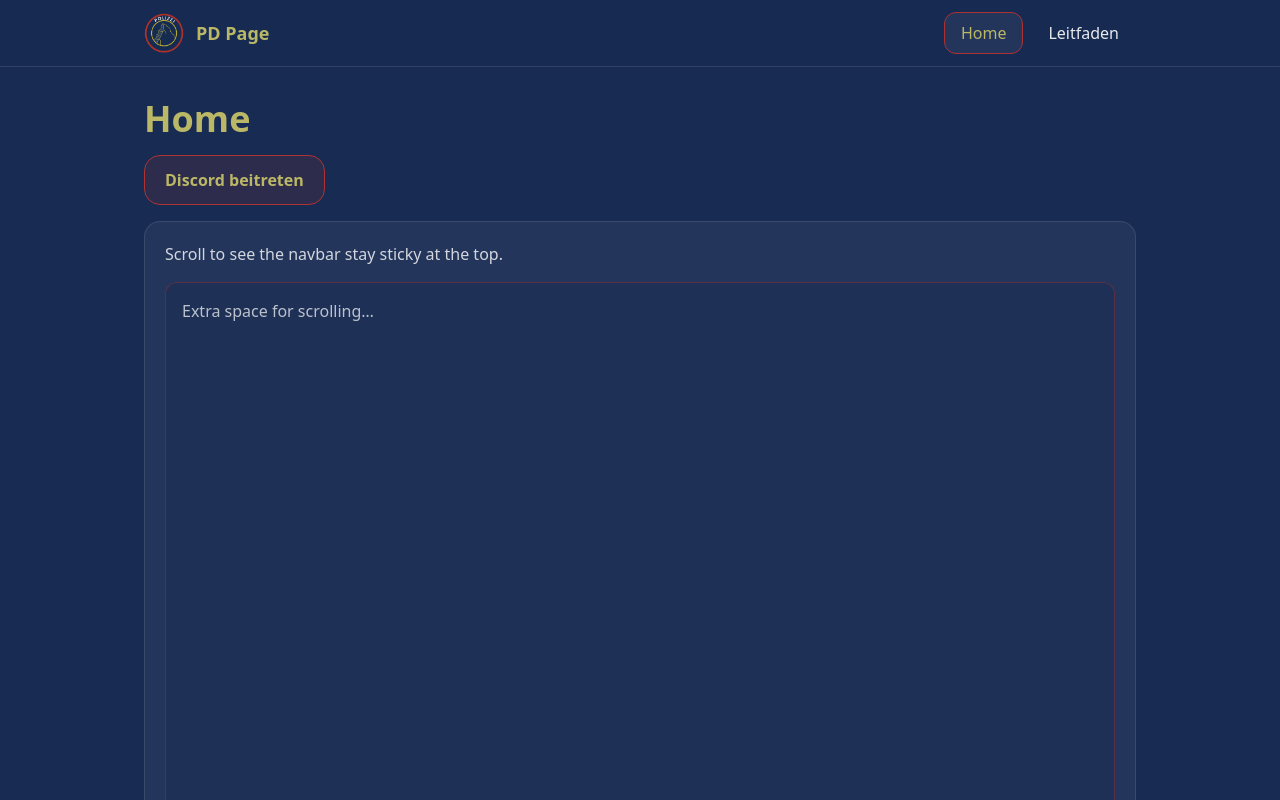
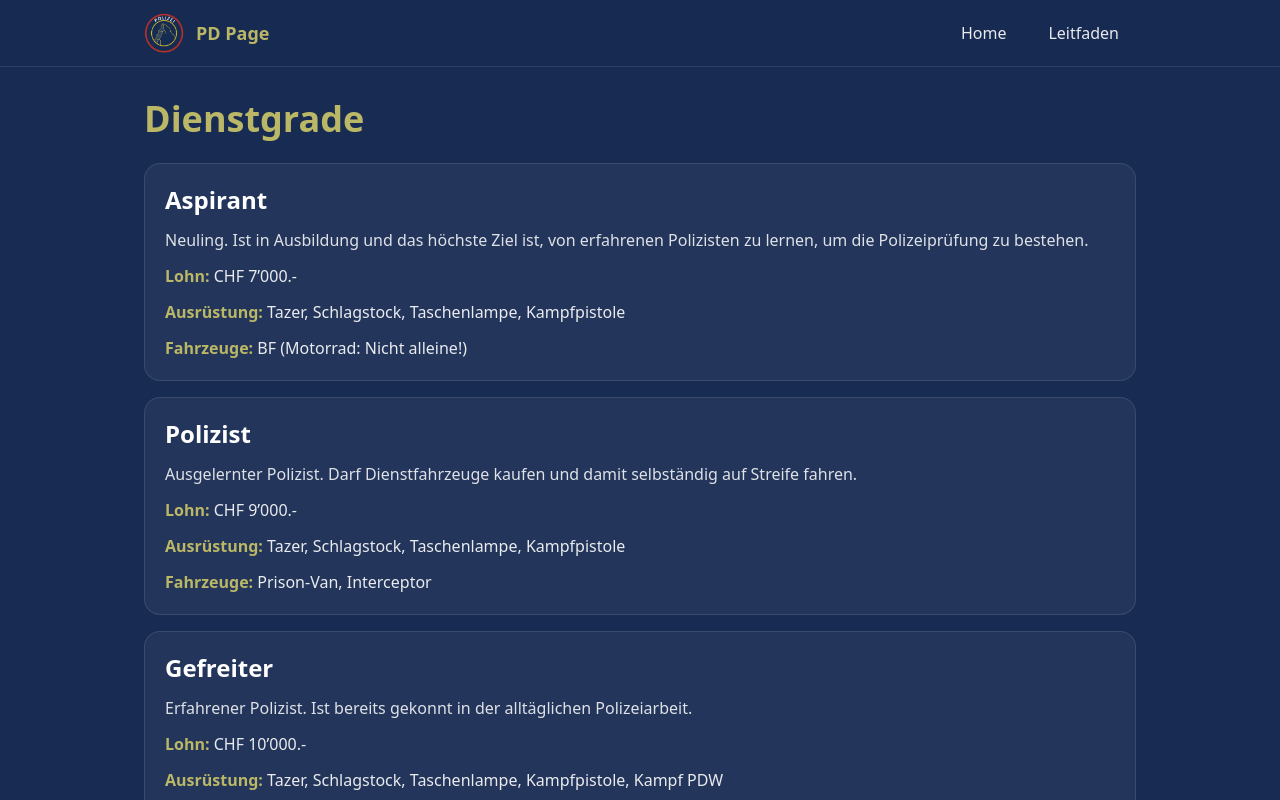
Before and after one commit to Nivre0/pd, a React (Vite) app in the folder pd-page/: page /dienstgrade in a window 1280 px wide. Before the commit this address led to /. Shown: the top 800 px of the page. Built offline with nearby package versions, Linux system fonts and the light colour scheme.

Commit message:
Added dienstgrade Page

```diff
--- a/pd-page/src/App.jsx
+++ b/pd-page/src/App.jsx
@@ -5,6 +5,7 @@ import Learning from "./pages/Learning";
 import FunkCodes from "./pages/FunkCodes";
 import FunkCodesLearn from "./pages/FunkCodesLearn";
 import Kleiderordnung from "./pages/Kleiderordnung";
+import Dienstgrade from "./pages/Dienstgrade";
 
 export default function App() {
   return (
@@ -18,6 +19,7 @@ export default function App() {
             <Route path="/learning/funk-codes" element={<FunkCodes />} />
             <Route path="/learning/funk-codes/lernen" element={<FunkCodesLearn />} />
             <Route path="/kleiderordnung" element={<Kleiderordnung />} />
+            <Route path="/dienstgrade" element={<Dienstgrade />} />
             <Route path="*" element={<Navigate to="/" replace />} />
           </Routes>
         </main>
--- a/pd-page/src/components/NavBar.jsx
+++ b/pd-page/src/components/NavBar.jsx
@@ -66,6 +66,16 @@ export default function NavBar() {
                   Kleiderordnung
                 </Link>
               </div>
+
+              <div className="p-2">
+                <Link
+                  to="/dienstgrade"
+                  className="block rounded-xl px-3 py-2 text-white/90 hover:bg-white/5 hover:text-white transition"
+                >
+                  Dienstgrade
+                </Link>
+              </div>
+
             </div>
           </div>
         </nav>
--- /dev/null
+++ b/pd-page/src/data/dienstgrade.json
@@ -0,0 +1,86 @@
+[
+  {
+    "rang": "Aspirant",
+    "beschreibung": "Neuling. Ist in Ausbildung und das höchste Ziel ist, von erfahrenen Polizisten zu lernen, um die Polizeiprüfung zu bestehen.",
+    "lohn": "CHF 7’000.-",
+    "fahrzeuge": "BF (Motorrad: Nicht alleine!)",
+    "ausruestung": "Tazer, Schlagstock, Taschenlampe, Kampfpistole"
+  },
+  {
+    "rang": "Polizist",
+    "beschreibung": "Ausgelernter Polizist. Darf Dienstfahrzeuge kaufen und damit selbständig auf Streife fahren.",
+    "lohn": "CHF 9’000.-",
+    "fahrzeuge": "Prison-Van, Interceptor",
+    "ausruestung": "Tazer, Schlagstock, Taschenlampe, Kampfpistole"
+  },
+  {
+    "rang": "Gefreiter",
+    "beschreibung": "Erfahrener Polizist. Ist bereits gekonnt in der alltäglichen Polizeiarbeit.",
+    "lohn": "CHF 10’000.-",
+    "fahrzeuge": "Prison-Van, Interceptor",
+    "ausruestung": "Tazer, Schlagstock, Taschenlampe, Kampfpistole, Kampf PDW"
+  },
+  {
+    "rang": "Korporal",
+    "beschreibung": "Motivierter Beamter mit Verantwortung, da berechtigt, einer Abteilung beizutreten (Ausbildner, KriPo, Diamant) oder die Flugausbildung zu absolvieren.",
+    "lohn": "CHF 11’000.-",
+    "fahrzeuge": "Prison-Van, Interceptor",
+    "ausruestung": "Tazer, Schlagstock, Taschenlampe, Kampfpistole, Kampf PDW"
+  },
+  {
+    "rang": "Wachtmeister",
+    "beschreibung": "Sehr erfahrener Polizist. Hat viel Verantwortung, da er die Kampf-PDW zur Dienstausrüstung dazu erhält.",
+    "lohn": "CHF 12’000.-",
+    "fahrzeuge": "Prison-Van, Interceptor, Jeep, Ford-SUV",
+    "ausruestung": "Tazer, Schlagstock, Taschenlampe, Kampfpistole, Kampf PDW, Schwere Pistole"
+  },
+  {
+    "rang": "Feldweibel",
+    "beschreibung": "Polizist mit Führungsfähigkeiten. Sollte die Polizisten unter sich an die Hand nehmen und ein gutes Vorbild sein.",
+    "lohn": "CHF 13’000.-",
+    "fahrzeuge": "Prison-Van, Interceptor, Jeep, Ford-SUV",
+    "ausruestung": "Tazer, Schlagstock, Taschenlampe, Kampfpistole, Kampf PDW, Schwere Pistole"
+  },
+  {
+    "rang": "Adjutant",
+    "beschreibung": "Polizist mit Autorität und Entscheidungsmacht im Einsatz, da er Stürmungen auf Routen genehmigen oder ablehnen darf.",
+    "lohn": "CHF 14’000.-",
+    "fahrzeuge": "Prison-Van, Interceptor, Jeep, Ford-SUV",
+    "ausruestung": "Tazer, Schlagstock, Taschenlampe, Kampfpistole, Kampf PDW, Bean-Bag Schrotflinte, Schwere Pistole"
+  },
+  {
+    "rang": "Leutnant",
+    "beschreibung": "Hochrangige Person mit starken Führungsinteressen. Muss ein sehr vorbildlicher Polizist für die Beamten unter sich sein und darf sich wenige Fehler erlauben.",
+    "lohn": "CHF 15’000.-",
+    "fahrzeuge": "Prison-Van, Interceptor, Jeep, Ford-SUV",
+    "ausruestung": "Tazer, Schlagstock, Taschenlampe, Kampfpistole, Kampf PDW, Bean-Bag Schrotflinte, Schwere Pistole"
+  },
+  {
+    "rang": "Hauptmann",
+    "beschreibung": "Polizist mit sehr starken Führungsqualitäten. Ist nach der Leitungsebene der Höchstrangige und somit oft für wichtige Entscheidungen verantwortlich.",
+    "lohn": "CHF 16’000.-",
+    "fahrzeuge": "Prison-Van, Interceptor, Jeep, Ford-SUV",
+    "ausruestung": "Tazer, Schlagstock, Taschenlampe, Kampfpistole, Kampf PDW, Bean-Bag Schrotflinte, Schwere Pistole"
+  },
+  {
+    "rang": "Fachoffizier",
+    "beschreibung": "Autoritäre Person der Leitungsebene. Führt Neuankömmlinge ein, stellt Waffenscheine aus, bearbeitet Beschwerden und arbeitet direkt mit dem Kommando zusammen. Darf Razzien/Stürmungen genehmigen.",
+    "lohn": "CHF 18’000.-",
+    "fahrzeuge": "ALLE Fahrzeuge",
+    "ausruestung": "ALLE Waffen"
+  },
+  {
+    "rang": "Stv. Kommandant",
+    "beschreibung": "Überprüft die Aktivitäten der Fachoffiziere und ist die rechte Hand des Kommandanten. Darf Razzien genehmigen.",
+    "lohn": "CHF 19’000.-",
+    "fahrzeuge": "ALLE Fahrzeuge",
+    "ausruestung": "ALLE Waffen"
+  },
+  {
+    "rang": "Kommandant",
+    "beschreibung": "Oberste Führungskraft der Polizei. Verantwortlich für Leitung, Vertretung und Entscheidungen des gesamten Polizeikorps.",
+    "lohn": "CHF 20’000.-",
+    "fahrzeuge": "ALLE Fahrzeuge",
+    "ausruestung": "ALLE Waffen"
+  }
+]
--- /dev/null
+++ b/pd-page/src/pages/Dienstgrade.jsx
@@ -0,0 +1,44 @@
+import dienstgrade from "../data/dienstgrade.json";
+
+export default function Dienstgrade() {
+  return (
+    <div className="space-y-6">
+      <h1 className="text-4xl font-bold text-accentText">Dienstgrade</h1>
+
+      <div className="space-y-4">
+        {dienstgrade.map((d) => (
+          <div
+            key={d.rang}
+            className="rounded-2xl border border-white/10 bg-white/5 p-5 space-y-3"
+          >
+            <h2 className="text-2xl font-bold text-white">{d.rang}</h2>
+
+            <p className="text-white/85">{d.beschreibung}</p>
+
+            {/* Lohn */}
+            <div>
+              <span className="font-semibold text-accentText">Lohn:</span>{" "}
+              <span className="text-white/90">{d.lohn}</span>
+            </div>
+
+            {/* Ausrüstung */}
+            <div>
+              <span className="font-semibold text-accentText">
+                Ausrüstung:
+              </span>{" "}
+              <span className="text-white/90">{d.ausruestung}</span>
+            </div>
+
+            {/* Fahrzeuge – jetzt UNTER Ausrüstung */}
+            <div>
+              <span className="font-semibold text-accentText">
+                Fahrzeuge:
+              </span>{" "}
+              <span className="text-white/90">{d.fahrzeuge}</span>
+            </div>
+          </div>
+        ))}
+      </div>
+    </div>
+  );
+}
```
